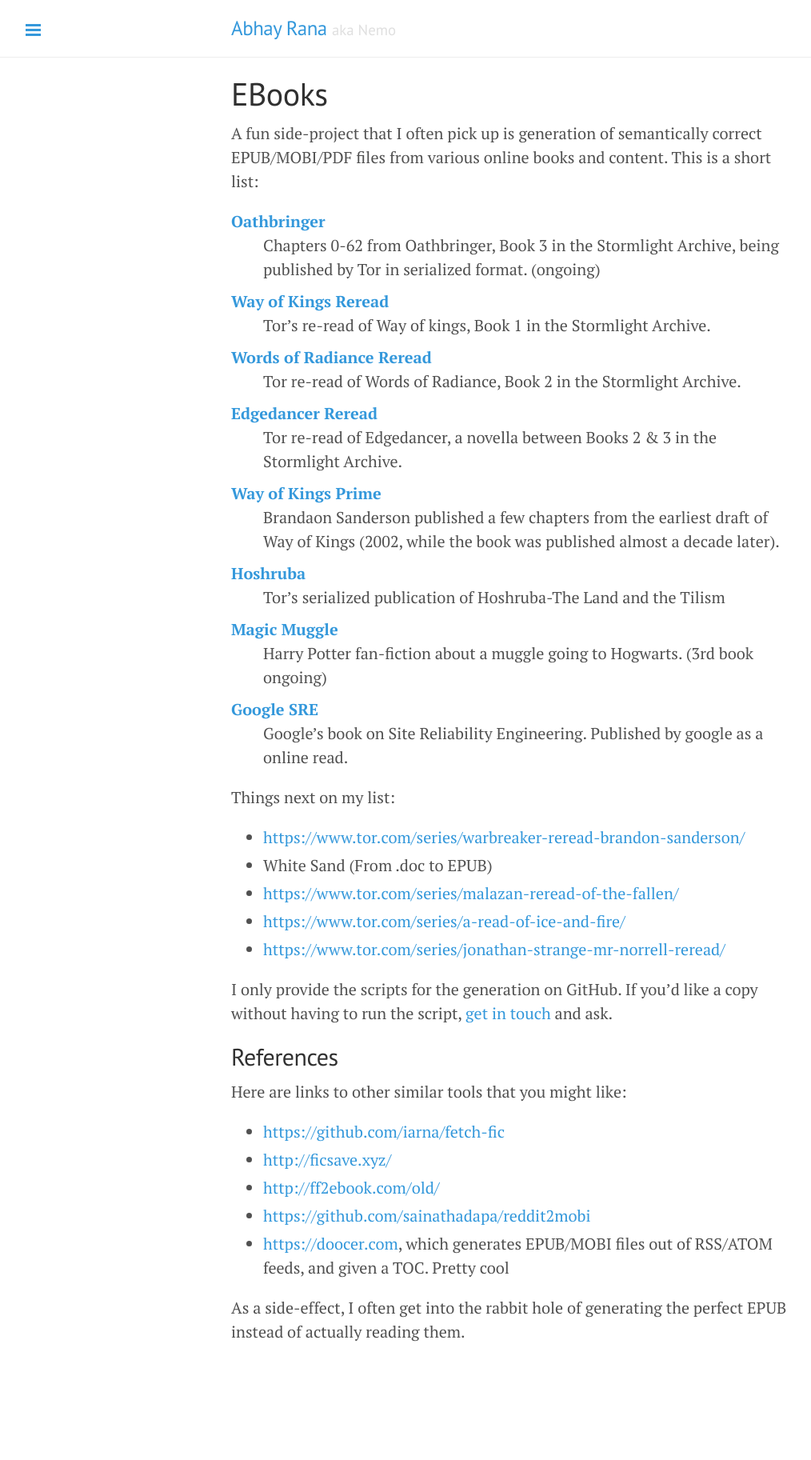
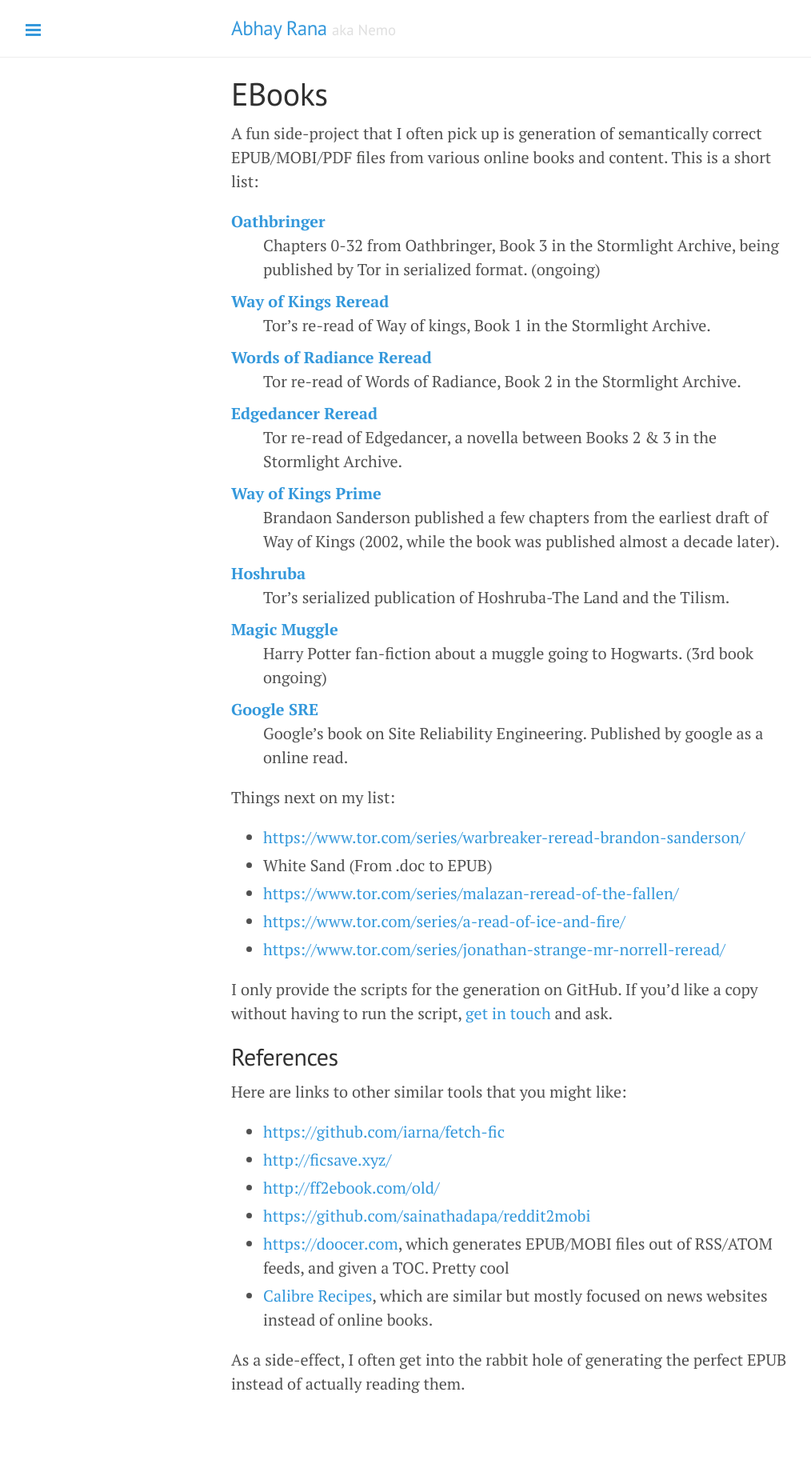
Before and after one commit to captn3m0/captn3m0.github.com, a Jekyll site: the page built from pages/ebooks.md, in a window 1280 px wide. Shown: the whole page at 80% size, without its empty margins (1-1015 px from the left). Built offline with Jekyll 4.4.1, drawn with Linux system fonts in a browser that asks for light colours; before the commit the page ends 1760 px from its top, so only the background shows below that.

Commit message:
ebook-update

```diff
--- a/pages/ebooks.md
+++ b/pages/ebooks.md
@@ -7,7 +7,7 @@
 A fun side-project that I often pick up is generation of semantically correct EPUB/MOBI/PDF files from various online books and content. This is a short list:
 
 [Oathbringer][cosmere]
-: Chapters 0-62 from Oathbringer, Book 3 in the Stormlight Archive, being published by Tor in serialized format. (ongoing)
+: Chapters 0-32 from Oathbringer, Book 3 in the Stormlight Archive, being published by Tor in serialized format. (ongoing)
 
 [Way of Kings Reread][cosmere]
 : Tor's re-read of Way of kings, Book 1 in the Stormlight Archive.
@@ -22,7 +22,7 @@
 : Brandaon Sanderson published a few chapters from the earliest draft of Way of Kings (2002, while the book was published almost a decade later).
 
 [Hoshruba][hoshruba]
-: Tor's serialized publication of Hoshruba-The Land and the Tilism
+: Tor's serialized publication of Hoshruba-The Land and the Tilism.
 
 [Magic Muggle][mm]
 : Harry Potter fan-fiction about a muggle going to Hogwarts. (3rd book ongoing)
@@ -49,6 +49,7 @@
 - <http://ff2ebook.com/old/>
 - <https://github.com/sainathadapa/reddit2mobi>
 - <https://doocer.com>, which generates EPUB/MOBI files out of RSS/ATOM feeds, and given a TOC. Pretty cool
+- [Calibre Recipes](https://manual.calibre-ebook.com/news_recipe.html), which are similar but mostly focused on news websites instead of online books.
 
 As a side-effect, I often get into the rabbit hole of generating the perfect EPUB instead of actually reading them.
 
```
